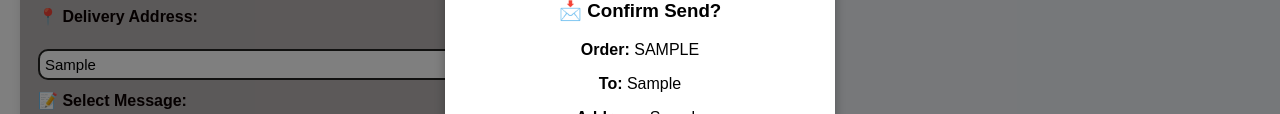
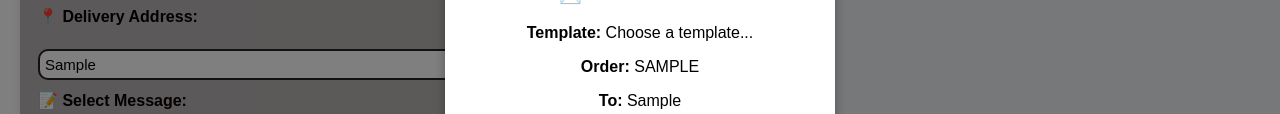
Before and after one commit to chambers-timber/delivery-notification, a website: page index.html in a window 1280 px wide. Both pictures are taken after typing "Sample", "Sample", "Sample", "Sample" into the empty fields and a click on the button "Send Notification". Shown: the part 265-379 px from the top of the page. Drawn offline with Linux system fonts and the light colour scheme; no server answers.

Commit message:
Update index.html
last update - message template iD added to send confirmation preview

```diff
--- a/index.html
+++ b/index.html
@@ -311,6 +311,7 @@
     box-shadow: 0 4px 12px rgba(0,0,0,0.3);
   ">
     <h3>📩 Confirm Send?</h3>
+    <p><strong>Template:</strong> <span id="confirmTemplate"></span></p> <!-- ✅ NEW LINE -->
     <p><strong>Order:</strong> <span id="confirmOrder"></span></p>
     <p><strong>To:</strong> <span id="confirmPhone"></span></p>
     <p><strong>Address:</strong> <span id="confirmAddress"></span></p>
@@ -1052,15 +1053,20 @@ function sendMessage() {
   const driverValue = document.getElementById('driver').value;
   const driverLabel = driverValue || 'No driver selected';
 
-  // Fill modal content
+  const templateDropdown = document.getElementById('messageTemplate');
+  const templateLabel = templateDropdown.options[templateDropdown.selectedIndex].text;
+
+  // ✅ Fill modal content
   document.getElementById('confirmOrder').innerText = orderNumber || 'N/A';
   document.getElementById('confirmPhone').innerText = phone || 'N/A';
   document.getElementById('confirmAddress').innerText = customerAddress || 'N/A';
   document.getElementById('confirmDriver').innerText = driverLabel;
-
-  // Show modal
+  document.getElementById('confirmTemplate').innerText = templateLabel; // ✅ Add this here
+
+  // ✅ Show modal
   document.getElementById('confirmationModal').style.display = 'flex';
 }
+
 
 function closeConfirmModal() {
   document.getElementById('confirmationModal').style.display = 'none';
@@ -1298,10 +1304,6 @@ function formatNameAndPhone() {
 
 
 
-
-
-
-
 function saveForLater() {
   const phone = document.getElementById('phone').value.trim();
   const orderNumber = document.getElementById('orderNumber').value.trim().toUpperCase();
@@ -1356,7 +1358,6 @@ function saveForLater() {
       alert("Failed to save. Please check your connection or Firebase rules.");
     });
 }
-
 
 let lastDeletedHistory = null; // Global backup
 
@@ -1443,9 +1444,9 @@ function undoClearHistory() {
     });
 }
 
-
 function displaySavedLater() {
   const container = document.getElementById('saved-for-later');
+  const scrollPos = container.scrollTop; // ✅ Save scroll position
   container.innerHTML = '<div style="color: gray; font-style: italic;">Loading...</div>';
 
   firebase.database().ref('savedLater').once('value')
@@ -1498,7 +1499,6 @@ function displaySavedLater() {
               }
             }
 
-            // ✅ Attempt to match status from message history
             let status = '';
             const match = messageHistory.find(h =>
               h.messageSid &&
@@ -1566,6 +1566,8 @@ function displaySavedLater() {
             row.appendChild(deleteBtn);
             container.appendChild(row);
           });
+
+          container.scrollTop = scrollPos; // ✅ Restore scroll position
         })
         .catch(err => {
           console.error("❌ Error loading messageHistory from Firebase:", err);
@@ -1577,6 +1579,7 @@ function displaySavedLater() {
       container.innerHTML = `<div style="color: red;">Error loading saved entries: ${error.message}</div>`;
     });
 }
+
 
 
 function printSavedLater() {
@@ -1753,8 +1756,9 @@ function clearSavedLater() {
 }*/
 
 
-//fully working 27/05/25 1762 lines of code
-// version 20250527
+//fully working 16/05/25 1766 lines of code
+// version 20250528
+// last update - message template iD added to send confirmation preview
     </script>
 
 
```
